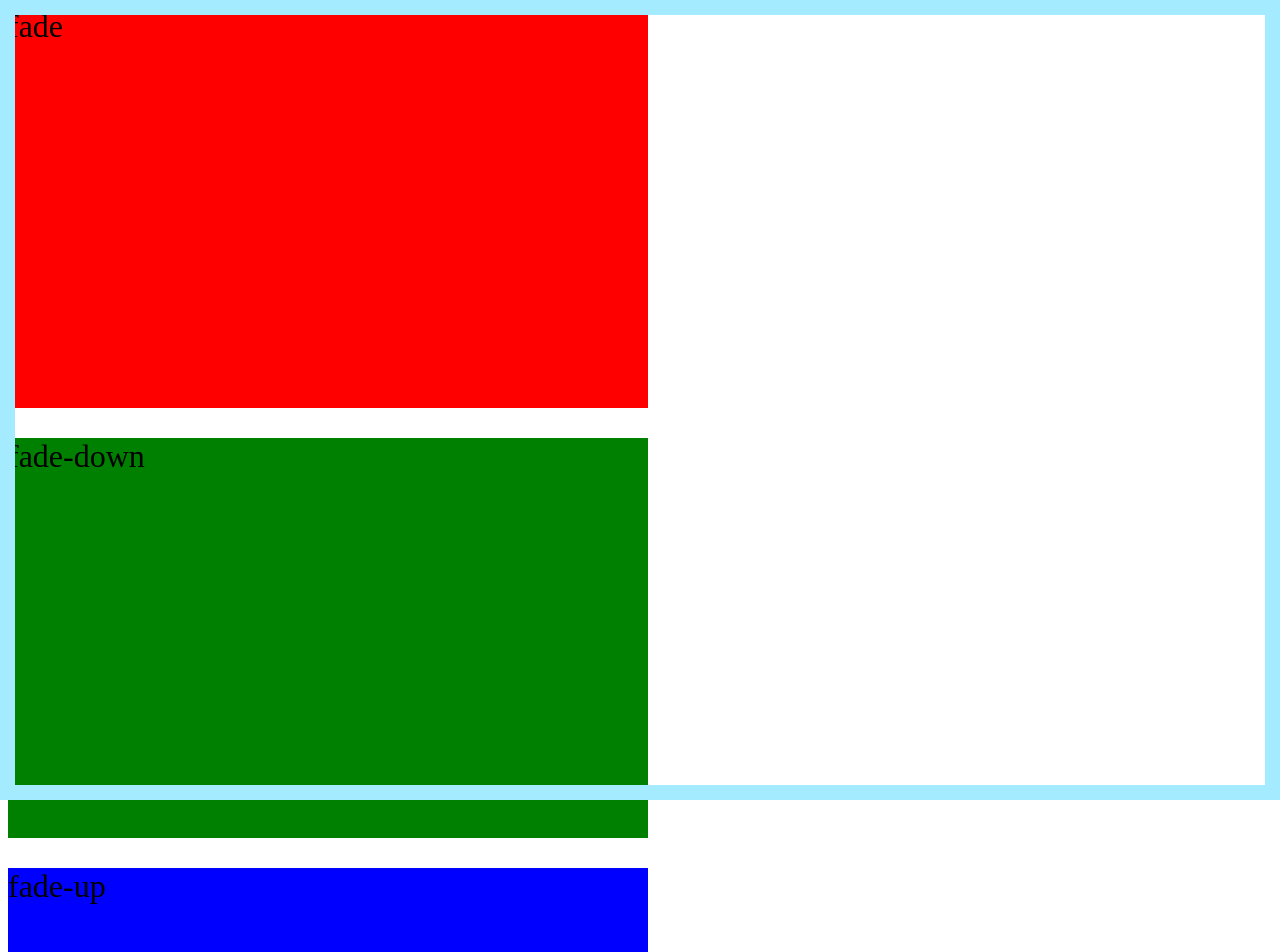
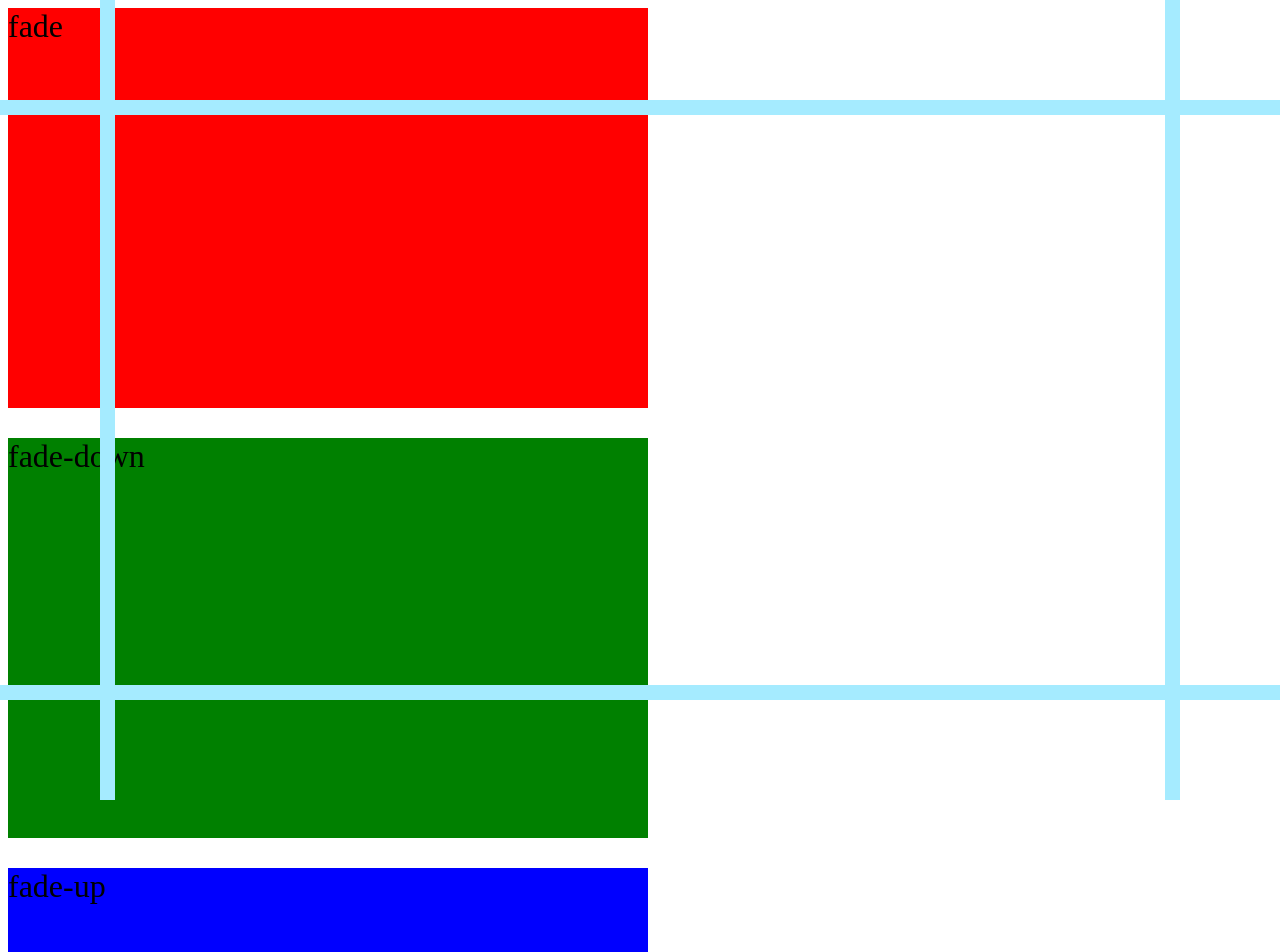
Before and after one commit to SujalLama/react-scrolling, a React (Vite) app: page / in a window 1280 px wide. Shown: the top 952 px of the page. Built offline with nearby package versions, Linux system fonts and the light colour scheme.

Commit message:
changing style inside intersection callback

```diff
--- a/src/App.tsx
+++ b/src/App.tsx
@@ -8,9 +8,10 @@ function App() {
   return (
     <div className='container'>
       <div id="left"></div>
-<div id="right"></div>
-<div id="top"></div>
-<div id="bottom"></div>
+      <div id="right"></div>
+      <div id="top"></div>
+      <div id="bottom"></div>
+
       <Animate>
         <Box  color='red' text="fade"/>
       </Animate>
@@ -19,7 +20,7 @@ function App() {
         <Box color='green' text="fade-down"/>
       </Animate>
 
-      <Animate animate='fade' once={false} trigger={0.5} duration={1000} delay={0}>
+      <Animate animate='fade-up'>
         <Box color='blue' text="fade-up" />
       </Animate>
 
--- a/src/components/animate/Animate.tsx
+++ b/src/components/animate/Animate.tsx
@@ -1,62 +1,91 @@
 import { PropsWithChildren, useEffect, useRef, useState} from 'react'
 import useObserver from '../../hooks/useObserver';
 
-type Animate = "fade" | "fade-up" | "fade-down" | "fade-left" | "fade-right";
-type ClassName = string;
+type DefaultStyles = "fade" | "fade-up" | "fade-down"
+										|"fade-left" | "fade-right";
+
+
+interface IClassName {
+	[property : string] : string;
+}
+
+interface IAnimate {
+	from: IClassName,
+	to: IClassName,
+}
 
 interface IAnimateProps {
-    animate?: Animate | ClassName;
+    animate?: DefaultStyles;
+		animateStyle?: IAnimate;
     once?: boolean;
     duration?: number;
     easing?: string;
     delay?: number;
-    offset?: number;
-		trigger?: number;
+    offset?: string;
+		trigger?: number | number[];
+}
+
+function generateStyle ({easing, duration, offset, delay} : IAnimateProps) {
+	const commonTransitionStyle = {
+		transitionDuration: `${duration}ms`,
+		transitionTimingFunction: `${easing}`,
+		transitionDelay: `${delay}ms`,
+	};
+
+	const initStyle : {[property: string] : {[index: string] : string}} = {
+		'fade': {opacity: '0',transitionProperty: `opacity, transform`, ...commonTransitionStyle},
+		'fade-up': {opacity: '0',transform: `translateY(100px)`,transitionProperty: `opacity, transform`, ...commonTransitionStyle},
+		'fade-down': {opacity: '0',transform: `translateY(-100px)`,transitionProperty: `opacity, transform`, ...commonTransitionStyle},
+		'fade-left': {opacity: '0',transform: `translateX(100px)`,transitionProperty: `opacity, transform`, ...commonTransitionStyle},
+		'fade-right': {opacity: '0',transform: `translateX(-100px)`,transitionProperty: `opacity, transform`, ...commonTransitionStyle},
+	}
+
+	const toStyle : {[property: string] : {[index: string] : string}} = {
+		'fade': {opacity: '1',transitionProperty: `opacity, transform`, ...commonTransitionStyle},
+		'fade-up': {opacity: '1',transform: `translateY(0)`,transitionProperty: `opacity, transform`, ...commonTransitionStyle},
+		'fade-down': {opacity: '1',transform: `translateY(0)`,transitionProperty: `opacity, transform`, ...commonTransitionStyle},
+		'fade-left': {opacity: '1',transform: `translateX(0)`,transitionProperty: `opacity, transform`, ...commonTransitionStyle},
+		'fade-right': {opacity: '1',transform: `translateX(0)`,transitionProperty: `opacity, transform`, ...commonTransitionStyle},
+	}
+
+	// const commonToStyleForFade = `opacity: 1;transform: translate(0,0);transition: opacity,transform, ${duration}ms ${easing} ${delay}ms`
+	// const toStyle : {[index: string] : string} = {
+	// 	'fade': commonToStyleForFade,
+	// 	'fade-up': commonToStyleForFade,
+	// 	'fade-down': commonToStyleForFade,
+	// 	'fade-left': commonToStyleForFade,
+	// 	'fade-right': commonToStyleForFade,
+	// }
+
+
+	const commonFromStyleForFade = `opacity: 0;transition: opacity,transform, ${duration}ms ${easing} ${delay}ms;`;
+	const fromStyle : {[index: string] : string} = {
+		'fade': commonFromStyleForFade,
+		'fade-up': `transform: translateY(100px);${commonFromStyleForFade}`,
+		'fade-down': `transform: translateY(-100px);${commonFromStyleForFade}`,
+		'fade-left': `transform: translateX(100px);${commonFromStyleForFade}`,
+		'fade-right': `transform: translateX(-100px);${commonFromStyleForFade}`,
+	}
+
+	return [initStyle, fromStyle, toStyle];
 }
 
 export default function Animate({
     children,
-    animate = "fade",
-    duration = 300,
-    once = true,
+    animate = 'fade',
+    duration = 3000,
+    once = false,
     easing = 'ease-in',
     delay = 300,
-    offset = 40,
-		trigger = 0.1,
+    offset = `0px 0px 100px 0px`,
+		trigger = [0.9],
   }: PropsWithChildren<IAnimateProps>) {
 
   const element = useRef<HTMLDivElement>(null);
   const [item, setItem] = useState<HTMLDivElement | null>(null);
 
-	const commonTransitionStyle = {
-		transitionDuration: `${duration}ms`,
-		transitionTimingFunction: easing,
-		transitionDelay: `${delay}ms`,
-	};
 
-	const initStyle : {[index: string] : {[index: string] : string}} = {
-		'fade': {opacity: '0',transitionProperty: `opacity, transform`, ...commonTransitionStyle},
-		'fade-up': {opacity: '0',transform: `translateY(${offset}px)`,transitionProperty: `opacity, transform`, ...commonTransitionStyle},
-		'fade-down': {opacity: '0',transform: `translateY(-${offset}px)`,transitionProperty: `opacity, transform`, ...commonTransitionStyle},
-		'fade-left': {opacity: '0',transform: `translateX(${offset}px)`,transitionProperty: `opacity, transform`, ...commonTransitionStyle},
-		'fade-right': {opacity: '0',transform: `translateX(-${offset}px)`,transitionProperty: `opacity, transform`, ...commonTransitionStyle},
-	}
-
-	const transformedStyle : {[index: string] : string} = {
-		'fade': `opacity: 1;transition: opacity ${duration}ms ${easing} ${delay}ms`,
-		'fade-up': `opacity: 1;transform: translateY(0);transition: opacity,transform, ${duration}ms ${easing} ${delay}ms`,
-		'fade-down': `opacity: 1;transform: translateY(0);transition: opacity,transform, ${duration}ms ${easing} ${delay}ms`,
-		'fade-left': `opacity: 1;transform: translateX(0);transition: opacity,transform, ${duration}ms ${easing} ${delay}ms`,
-		'fade-right': `opacity: 1;transform: translateX(0);transition: opacity,transform, ${duration}ms ${easing} ${delay}ms`,
-	}
-
-	const initStyleString : {[index: string] : string} = {
-		'fade': `opacity: 0;transition: opacity ${duration}ms ${easing} ${delay}ms`,
-		'fade-up': `opacity: 0;transform: translateY(${offset}px);transition: opacity,transform, ${duration}ms ${easing} ${delay}ms`,
-		'fade-down': `opacity: 0;transform: translateY(-${offset});transition: opacity,transform, ${duration}ms ${easing} ${delay}ms`,
-		'fade-left': `opacity: 0;transform: translateX(${offset});transition: opacity,transform, ${duration}ms ${easing} ${delay}ms`,
-		'fade-right': `opacity: 0;transform: translateX(-${offset});transition: opacity,transform, ${duration}ms ${easing} ${delay}ms`,
-	}
+	const [initStyle, fromStyle, toStyle] = generateStyle({easing,delay, duration, offset});
 
 
   useEffect(() => {
@@ -65,18 +94,26 @@ export default function Animate({
     }
   }, [])
 
-  useObserver({
+	const init = initStyle[animate] as IClassName;
+	const from = fromStyle[animate];
+	const to = toStyle[animate] as IClassName;
+
+  const [isIntersecting, intersectRatio] = useObserver({
     target : item || null,
-    fromStyle: initStyleString[animate],
-		toStyle: transformedStyle[animate],
+    fromStyle: 'from as string',
+		toStyle: 'to as string',
     once,
-		trigger
+		trigger,
+		offset
   });
+
+	console.log(isIntersecting);
+	console.log(intersectRatio);
 
   return (
     <div
         ref={element}
-				style={{...initStyle[animate]}}
+				style={isIntersecting ? to : init}
     >
         {children}
     </div>
--- a/src/hooks/useObserver.ts
+++ b/src/hooks/useObserver.ts
@@ -1,4 +1,4 @@
-import { useEffect } from 'react'
+import { useEffect, useState } from 'react'
 
 interface Option {
     root: null | HTMLElement;
@@ -12,7 +12,8 @@ interface IObserver {
     fromStyle: string;
     toStyle: string;
     once?: boolean;
-    trigger?: number;
+    trigger?: number | number[];
+    offset?: string;
 }
 
 export default function useObserver(
@@ -21,15 +22,18 @@ export default function useObserver(
     fromStyle,
     toStyle,
     once = true,
-    trigger = 0.9
+    trigger = 1,
+    offset,
     }
     :IObserver) {
+
+      const [isIntersecting, setIsIntersecting] = useState(false);
 
 
       useEffect(() => {
         const initialOptions = {
           root: null,
-          rootMargin: '0px',
+          rootMargin: offset,
           threshold: trigger,
         }
 
@@ -44,6 +48,8 @@ export default function useObserver(
       function intersectionCb (entries : IntersectionObserverEntry[]) {
           entries.forEach((entry) => {
             const target = entry.target as HTMLElement;
+            // setIsIntersecting(entry.isIntersecting);
+
             if(once) {
               if(entry.isIntersecting) {
                 target.style.cssText = toStyle;
@@ -65,10 +71,10 @@ export default function useObserver(
 
       return () => observer.unobserve(target);
 
-    }, [target, fromStyle, toStyle, once, trigger])
+    }, [target, fromStyle, toStyle, once, trigger, offset])
 
 
 
 
-  return [target];
+  return [isIntersecting];
 }
--- a/src/index.css
+++ b/src/index.css
@@ -16,3 +16,17 @@
 		}
 		#top { top: 0; }
 		#bottom { bottom: 0; }
+
+
+    #left {
+      left: 100px;
+    }
+    #right {
+      right: 100px;
+    }
+    #top {
+      top: 100px;
+    }
+    #bottom {
+      bottom: 100px;
+    }
```
